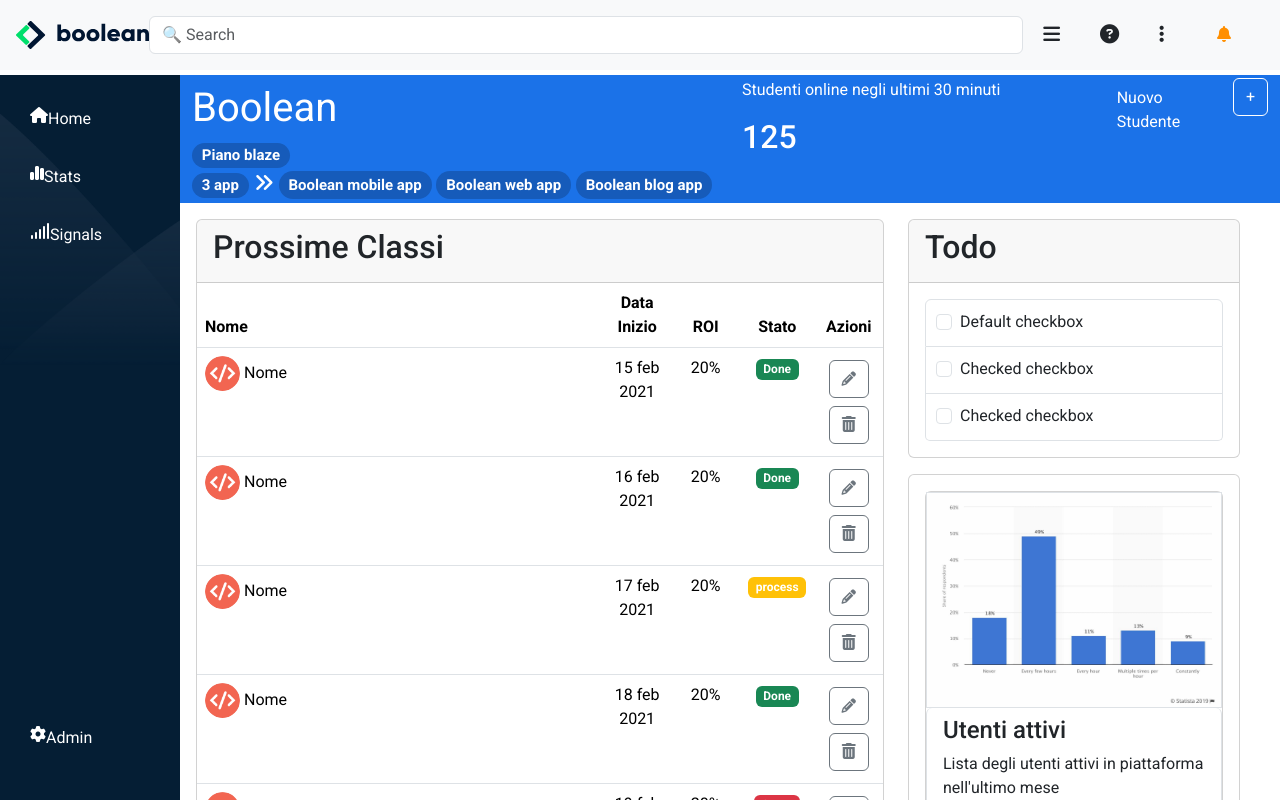
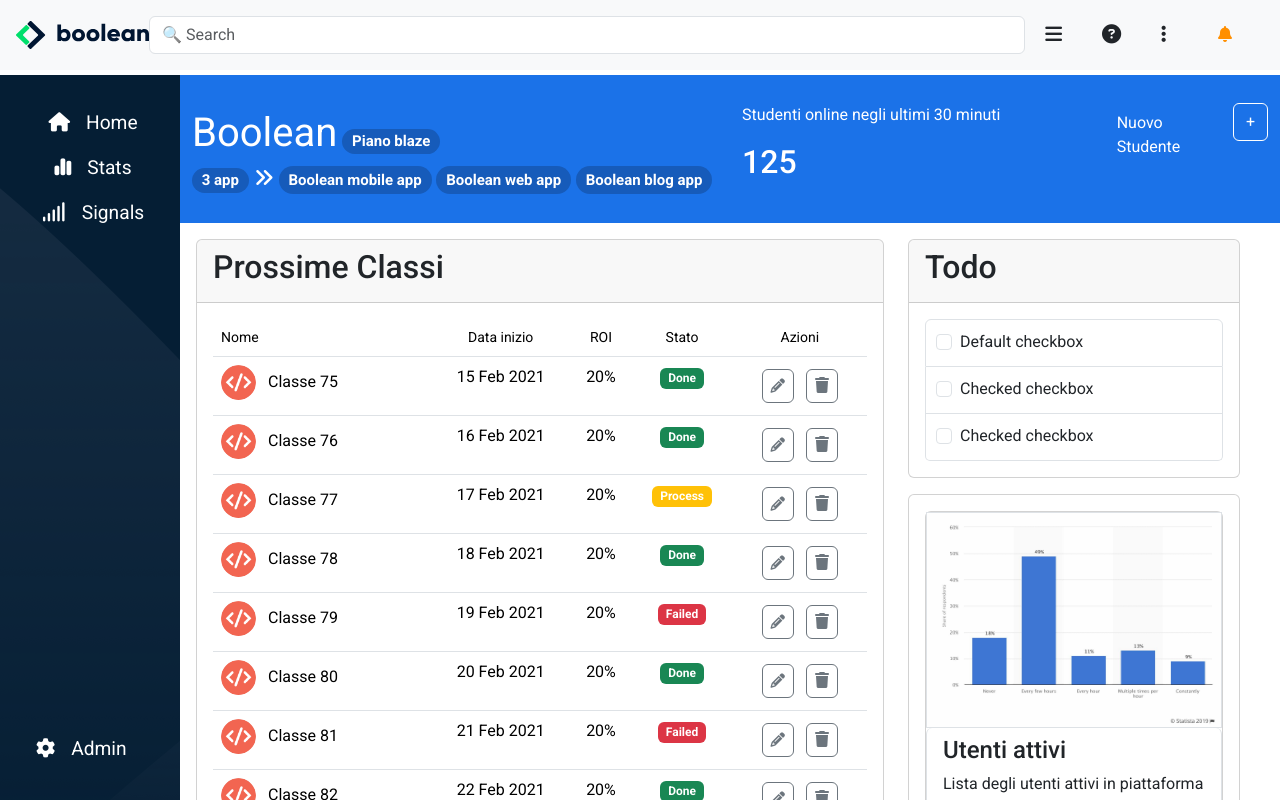
Before and after one commit to AngeloC89/html-css-bootstrap-dashboard, a plain HTML site: page index.html in a window 1280 px wide. Drawn offline with nearby package versions, Linux system fonts and the light colour scheme.

Commit message:
fix table and sidebar - added mediaquery

```diff
--- a/css/style.css
+++ b/css/style.css
@@ -45,6 +45,12 @@ header {
     font-size: 1.2em;
 }
 
+.right-header ul li:hover{
+    background-color: rgba(0, 0, 0, 0.102);
+    border-radius: 10px;
+}
+
+
 .fas.fa-bell {
     color: var(--color-bell);
 }
@@ -57,8 +63,6 @@ header {
 #sidebar {
     background-color: var(--color-sidebar-first-bg);
     background-image: url(../img/sidebar-bg.png);
-    background-repeat: no-repeat;
-    background-size: contain;
     height: 100%;
     width: 180px;
     padding: 20px;
@@ -71,14 +75,17 @@ header {
 
 }
 
-.side div {
-    margin: 10px;
-    padding: 4px 0px;
+.side span {
+    font-size: 1.2em;
+    padding-right: 10px;
+
+
 }
 
-.side>div:hover {
+.side>span:hover {
     background-color: #eeeeee98;
     cursor: pointer;
+    border-radius: 10px;
 }
 
 
@@ -96,8 +103,8 @@ main {
 
 /* *********** top - main ***************** */
 #top-main {
-
-    height: 130px;
+max-width: 100%;
+    height: 150px;
     background-color: var(--color-nav-bg);
 }
 
@@ -151,37 +158,7 @@ table button{
 
 
 
-
-
 @media screen and (max-width:992px) {
-
-
-
-
-
-
-
-}
-
-
-
-
-
-
-
-
-
-@media screen and (max-width:992px) {
-
-    tr td:nth-child(3),
-    tr th:nth-child(3) {
-        display: none;
-    }
-
-    tr td:nth-child(2),
-    tr th:nth-child(2) {
-        display: none;
-    }
 
     #sidebar{
         width: 80px;
@@ -193,12 +170,22 @@ table button{
 
 
 
+}
 
 
+@media screen and (max-width:768px) {
 
 
+    #top-main{
+        height: 220px;
+    }
 
+    #top-main div.row div:nth-child(3){
+        order: -2;
+    }
 
-
+    .offcanvas.offcanvas-end {
+        width: 100%;
+    }
 
 }
--- a/index.html
+++ b/index.html
@@ -19,7 +19,7 @@
 <body>
   <header class="fixed-top d-flex">
     <nav class="navbar bg-body-tertiary p-3 fixed-top">
-      <div class="w-100 justify-content-between  d-flex align-items-center ">
+      <div class="w-100 justify-content-between  d-flex align-items-center">
 
 
         <!-- ********** logo **************** -->
@@ -32,17 +32,17 @@
         </div>
         <!-- ************* bottoni nav header *************** -->
         <div class="right-header d-flex">
-          <div><i class="fa-solid fa-bars"></i></div>
-          <div><i class="fa-solid fa-circle-question"></i></div>
-          <div><i class="fa-solid fa-ellipsis-vertical"></i></div>
+          <div class="d-none d-lg-block"><i class="fa-solid fa-bars"></i></div>
+          <div class="d-none d-lg-block"><i class="fa-solid fa-circle-question"></i></div>
+          <div class="d-none d-lg-block"><i class="fa-solid fa-ellipsis-vertical"></i></div>
           <div class="btn-group dropstart">
-            <button type="button" class="btn " data-bs-toggle="dropdown" aria-expanded="false">
+            <button type="button" role="button" class="btn border-0" data-bs-toggle="dropdown" aria-expanded="false">
               <i class="fas fa-bell"></i>
             </button>
-            <ul class="dropdown-menu p-3">
-              <li class="m-2"><a class="text-decoration-none text-black fw-bold  " href="#">Link</a></li>
-              <li class="m-2"><a class="text-decoration-none text-black fw-bold  " href="#">Link</a></li>
-              <li class="m-2"><a class="text-decoration-none text-black fw-bold  " href="#">Link</a></li>
+            <ul class="dropdown-menu p-3 " >
+              <li class="m-2 py-3"><a class="text-decoration-none text-black fw-bold  " href="#">Profilo</a></li>
+              <li class="m-2 py-3"><a class="text-decoration-none text-black fw-bold  " href="#">Contatti</a></li>
+              <li class="m-2 py-3"><a class="text-decoration-none text-black fw-bold  " href="#">Logout</a></li>
 
               <!-- Dropdown menu links -->
             </ul>
@@ -56,33 +56,36 @@
   </header>
 
   <div class="wrapper d-flex">
-    <!-- ***** header ******************* -->
+
 
     <div class="sidecont">
       <div class="text-white d-flex flex-column justify-content-between" id="sidebar">
 
 
 
-        <div class="side">
+        <div class="side d-flex flex-column align-items-center   ">
 
-          <div class="d-flex ">
-            <i class="fa-solid fa-home"></i>
+          <span class="d-flex pt-3 ">
+            <i class="fa-solid fa-home py-1 mx-3"></i>
             <p class="d-none d-lg-block ">Home</p>
-          </div>
-          <div class="d-flex ">
-            <i class="fa-solid fa-chart-simple"></i>
-            <p class="d-none d-lg-block ">Stats</p></div>
-          <div class="d-flex ">
-            <i class="fa-solid fa-signal"></i>
-            <p class="d-none d-lg-block ">Signals</p></div>
+          </span>
+          <span class="d-flex ">
+            <i class="fa-solid fa-chart-simple py-1 mx-3"></i>
+            <p class="d-none d-lg-block">Stats</p>
+          </span>
+          <span class="d-flex ">
+            <i class="fa-solid fa-signal py-1 mx-3"></i>
+            <p class="d-none d-lg-block ">Signals</p>
+          </span>
         </div>
 
 
         <div class="side">
 
-          <div class="d-flex ">
-            <i class="fa-solid fa-gear"></i>
-            <p class="d-none d-lg-block"> Admin </p></div>
+          <span class="d-flex pt-3">
+            <i class="fa-solid fa-gear mx-3 py-1 "></i>
+            <p class="d-none d-lg-block"> Admin </p>
+          </span>
 
         </div>
 
@@ -92,11 +95,11 @@
 
     <main>
       <div class="overflow-y-auto h-100">
-        <div id="top-main" class="d-flex align-items-center flex-w text-white">
+        <div id="top-main" class="d-flex align-items-center text-white">
           <div class="container-fluid">
             <div class="row">
-              <div class="col-6 fs-5 ">
-                <div class="left col-md-4">
+              <div class="col-12 col-md-4 col-lg-6 fs-5 ">
+                <div class="left w-100 col-md-4">
                   <span class="fs-1">Boolean</span>
                   <span class="badge-b badge rounded-pill">Piano blaze</span>
                 </div>
@@ -107,15 +110,17 @@
                 <span class="d-none d-lg-inline badge-b badge rounded-pill">Boolean blog app</span>
 
               </div>
-              <div class="col-4  ">
+
+
+              <div class="col-12 col-md-4 col-lg-4  ">
                 <p>Studenti online negli ultimi 30 minuti</p>
                 <h2>125</h2>
               </div>
 
 
-              <div class="col-2 d-flex">
+              <div class="col-12 col-md-4 col-lg-2 d-flex">
 
-                <p class="m-2 ">Nuovo Studente</p>
+                <div class="m-2">Nuovo Studente</div>
 
 
                 <span class="btn plus-hover d-flex align-self-start" data-bs-toggle="offcanvas"
@@ -218,128 +223,140 @@
         <div id="bottom-main">
           <div class="row w-100 p-3">
             <div class="col-12 col-lg-8">
-
+              <!-- *********** tabella ************** -->
               <div class="card mb-4">
                 <div class="card-header">
                   <h2>Prossime Classi</h2>
                 </div>
-
+                <div class="table-container p-3 fs-6">
                   <table class="table table-hover">
-
                     <thead>
-                      <tr>
-                        <th>Nome</th>
-                        <th class="text-center">Data Inizio</th>
-                        <th class="text-center">ROI</th>
-                        <th class="text-center">Stato</th>
-                        <th class="text-center">Azioni</th>
+                      <tr class="small">
+                        <th scope="col" class="fw-normal col-lg-4 col-xxl-6">Nome</th>
+                        <th scope="col" class="fw-normal d-none d-md-table-cell text-center">Data inizio
+                        </th>
+                        <th scope="col" class="fw-normal d-none d-md-table-cell text-center">ROI</th>
+                        <th scope="col" class="fw-normal text-center ">Stato</th>
+                        <th scope="col" class="fw-normal text-center">Azioni</th>
                       </tr>
                     </thead>
-
                     <tbody>
                       <tr>
-                        <td>
-                          <div><img class="img-table" class="img-fluid " src="img/class-avatar.jpg" alt=""> Nome</div>
-                        </td>
-                        <td class="text-center">15 feb 2021</td>
-                        <td class="text-center">20%</td>
-                        <td class="text-center"><span class="badge text-bg-success ">Done</span></td>
-                        <td class="text-center"><button type="button" class="btn btn-outline-secondary"><i
-                              class="fa-solid fa-pencil"></i></button><button type="button"
-                            class="btn btn-outline-secondary"><i class="fa-solid fa-trash-can"></i></button>
+                        <td scope="row"><img class="img-table rounded-circle me-2 " src="./img/class-avatar.jpg" alt="">
+                          Classe 75</td>
+                        <td class="d-none d-md-table-cell text-center">15 Feb 2021</td>
+                        <td class="d-none d-md-table-cell text-center">20%</td>
+                        <td class="text-center"><span class="badge text-bg-success">Done</span>
+                        <td class="text-center">
+                          <button class="btn btn-outline-secondary py-1  px-2 "><i
+                              class="fa-solid fa-pencil"></i></button>
+                          <button class="btn btn-outline-secondary py-1 px-2  "><i
+                              class="fa-solid fa-trash"></i></button>
                         </td>
                       </tr>
                       <tr>
-                        <td>
-                          <div><img class="img-table" class="img-fluid " src="img/class-avatar.jpg" alt=""> Nome</div>
+                        <td scope="row"><img class="img-table rounded-circle me-2" src="./img/class-avatar.jpg" alt="">
+                          Classe 76</td>
+                        <td class="d-none d-md-table-cell text-center">16 Feb 2021</td>
+                        <td class="d-none d-md-table-cell text-center">20%</td>
+                        <td class="text-center"><span class="badge text-bg-success">Done</span>
                         </td>
-                        <td class="text-center">16 feb 2021</td>
-                        <td class="text-center">20%</td>
-                        <td class="text-center"><span class="badge text-bg-success ">Done</span></td>
-                        <td class="text-center"><button type="button" class="btn btn-outline-secondary"><i
-                              class="fa-solid fa-pencil"></i></button><button type="button"
-                            class="btn btn-outline-secondary"><i class="fa-solid fa-trash-can"></i></button>
+                        <td class="text-center">
+                          <button class="btn btn-outline-secondary py-1  px-2 "><i
+                              class="fa-solid fa-pencil"></i></button>
+                          <button class="btn btn-outline-secondary py-1 px-2  "><i
+                              class="fa-solid fa-trash"></i></button>
                         </td>
                       </tr>
                       <tr>
-                        <td>
-                          <div><img class="img-table" class="img-fluid " src="img/class-avatar.jpg" alt=""> Nome</div>
+                        <td scope="row"><img class="img-table rounded-circle me-2" src="./img/class-avatar.jpg" alt="">
+                          Classe 77</td>
+                        <td class="d-none d-md-table-cell text-center">17 Feb 2021</td>
+                        <td class="d-none d-md-table-cell text-center">20%</td>
+                        <td class="text-center">
+                          <span class="badge text-bg-warning text-white">Process</span>
                         </td>
-                        <td class="text-center">17 feb 2021</td>
-                        <td class="text-center">20%</td>
-                        <td class="text-center"><span class="badge text-bg-warning text-white  ">process</span></td>
-                        <td class="text-center"><button type="button" class="btn btn-outline-secondary"><i
-                              class="fa-solid fa-pencil"></i></button><button type="button"
-                            class="btn btn-outline-secondary"><i class="fa-solid fa-trash-can"></i></button>
+                        <td class="text-center">
+                          <button class="btn btn-outline-secondary py-1  px-2 "><i
+                              class="fa-solid fa-pencil"></i></button>
+                          <button class="btn btn-outline-secondary py-1 px-2  "><i
+                              class="fa-solid fa-trash"></i></button>
                         </td>
                       </tr>
                       <tr>
-                        <td>
-                          <div><img class="img-table" class="img-fluid " src="img/class-avatar.jpg" alt=""> Nome</div>
+                        <td scope="row"><img class="img-table rounded-circle me-2" src="./img/class-avatar.jpg" alt="">
+                          Classe 78</td>
+                        <td class="d-none d-md-table-cell text-center">18 Feb 2021</td>
+                        <td class="d-none d-md-table-cell text-center">20%</td>
+                        <td class="text-center"><span class="badge text-bg-success">Done</span>
                         </td>
-                        <td class="text-center">18 feb 2021</td>
-                        <td class="text-center">20%</td>
-                        <td class="text-center"><span class="badge text-bg-success ">Done</span></td>
-                        <td class="text-center"><button type="button" class="btn btn-outline-secondary"><i
-                              class="fa-solid fa-pencil"></i></button><button type="button"
-                            class="btn btn-outline-secondary"><i class="fa-solid fa-trash-can"></i></button>
+                        <td class="text-center">
+                          <button class="btn btn-outline-secondary py-1  px-2 "><i
+                              class="fa-solid fa-pencil"></i></button>
+                          <button class="btn btn-outline-secondary py-1 px-2 "><i
+                              class="fa-solid fa-trash"></i></button>
                         </td>
                       </tr>
                       <tr>
-                        <td>
-                          <div><img class="img-table" class="img-fluid " src="img/class-avatar.jpg" alt=""> Nome</div>
+                        <td scope="row"><img class="img-table rounded-circle me-2" src="./img/class-avatar.jpg" alt="">
+                          Classe 79</td>
+                        <td class="d-none d-md-table-cell text-center">19 Feb 2021</td>
+                        <td class="d-none d-md-table-cell text-center">20%</td>
+                        <td class="text-center"><span class="badge text-bg-danger">Failed</span>
                         </td>
-                        <td class="text-center">19 feb 2021</td>
-                        <td class="text-center">20%</td>
-                        <td class="text-center"><span class="badge text-bg-danger ">failed</span></td>
-                        <td class="text-center"><button type="button" class="btn btn-outline-secondary"><i
-                              class="fa-solid fa-pencil"></i></button><button type="button"
-                            class="btn btn-outline-secondary"><i class="fa-solid fa-trash-can"></i></button>
+                        <td class="text-center">
+                          <button class="btn btn-outline-secondary py-1  px-2 "><i
+                              class="fa-solid fa-pencil"></i></button>
+                          <button class="btn btn-outline-secondary py-1 px-2  "><i
+                              class="fa-solid fa-trash"></i></button>
                         </td>
                       </tr>
                       <tr>
-                        <td>
-                          <div><img class="img-table" class="img-fluid " src="img/class-avatar.jpg" alt=""> Nome</div>
+                        <td scope="row"><img class="img-table rounded-circle me-2" src="./img/class-avatar.jpg" alt="">
+                          Classe 80</td>
+                        <td class="d-none d-md-table-cell text-center">20 Feb 2021</td>
+                        <td class="d-none d-md-table-cell text-center">20%</td>
+                        <td class="text-center"><span class="badge text-bg-success">Done</span>
                         </td>
-                        <td class="text-center">20 feb 2021</td>
-                        <td class="text-center">20%</td>
-                        <td class="text-center"><span class="badge text-bg-success ">Done</span></td>
-                        <td class="text-center"><button type="button" class="btn btn-outline-secondary"><i
-                              class="fa-solid fa-pencil"></i></button><button type="button"
-                            class="btn btn-outline-secondary"><i class="fa-solid fa-trash-can"></i></button>
+                        <td class="text-center">
+                          <button class="btn btn-outline-secondary py-1  px-2 "><i
+                              class="fa-solid fa-pencil"></i></button>
+                          <button class="btn btn-outline-secondary py-1 px-2 "><i
+                              class="fa-solid fa-trash"></i></button>
                         </td>
                       </tr>
                       <tr>
-                        <td>
-                          <div><img class="img-table" class="img-fluid " src="img/class-avatar.jpg" alt=""> Nome</div>
+                        <td scope="row"><img class="img-table rounded-circle me-2" src="./img/class-avatar.jpg" alt="">
+                          Classe 81</td>
+                        <td class="d-none d-md-table-cell text-center">21 Feb 2021</td>
+                        <td class="d-none d-md-table-cell text-center">20%</td>
+                        <td class="text-center"><span class="badge text-bg-danger">Failed</span>
                         </td>
-                        <td class="text-center">21 feb 2021</td>
-                        <td class="text-center">20%</td>
-                        <td class="text-center"><span class="badge text-bg-danger ">failed</span></td>
-                        <td class="text-center"><button type="button" class="btn btn-outline-secondary"><i
-                              class="fa-solid fa-pencil"></i></button><button type="button"
-                            class="btn btn-outline-secondary"><i class="fa-solid fa-trash-can"></i></button>
+                        <td class="text-center">
+                          <button class="btn btn-outline-secondary py-1  px-2"><i
+                              class="fa-solid fa-pencil"></i></button>
+                          <button class="btn btn-outline-secondary py-1 px-2"><i class="fa-solid fa-trash"></i></button>
                         </td>
                       </tr>
                       <tr>
-                        <td>
-                          <div><img class="img-table" class="img-fluid " src="img/class-avatar.jpg" alt=""> Nome</div>
+                        <td scope="row"><img class="img-table rounded-circle me-2" src="./img/class-avatar.jpg" alt="">
+                          Classe 82</td>
+                        <td class="d-none d-md-table-cell text-center">22 Feb 2021</td>
+                        <td class="d-none d-md-table-cell text-center">20%</td>
+                        <td class="text-center"><span class="badge text-bg-success">Done</span>
                         </td>
-                        <td class="td-card">22 feb 2021</td>
-                        <td class="td-card">20%</td>
-                        <td class="td-card"><span class="badge text-bg-success ">Done</span></td>
-                        <td class="td-card"><button type="button" class="btn btn-outline-secondary"><i
-                              class="fa-solid fa-pencil"></i></button><button type="button"
-                            class="btn btn-outline-secondary"><i class="fa-solid fa-trash-can"></i></button>
+                        <td class="text-center">
+                          <button class="btn btn-outline-secondary py-1  px-2"><i
+                              class="fa-solid fa-pencil"></i></button>
+                          <button class="btn btn-outline-secondary py-1 px-2"><i class="fa-solid fa-trash"></i></button>
                         </td>
                       </tr>
                     </tbody>
                   </table>
-
-
+                </div>
               </div>
 
-              <!-- ****** faq **************** -->
+              <!-- *************** faq **************** -->
               <!-- seconda card con accordion menù -->
               <div class="card">
                 <div class="card-header">
```
